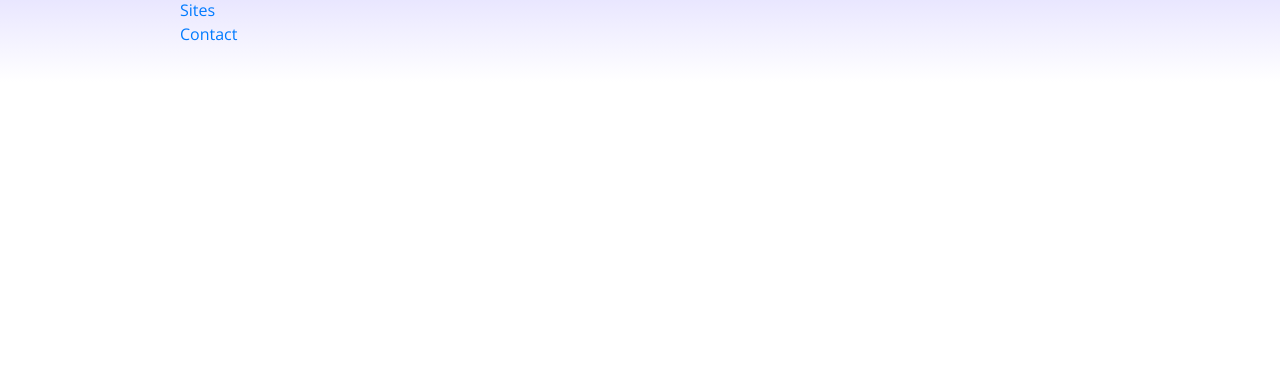
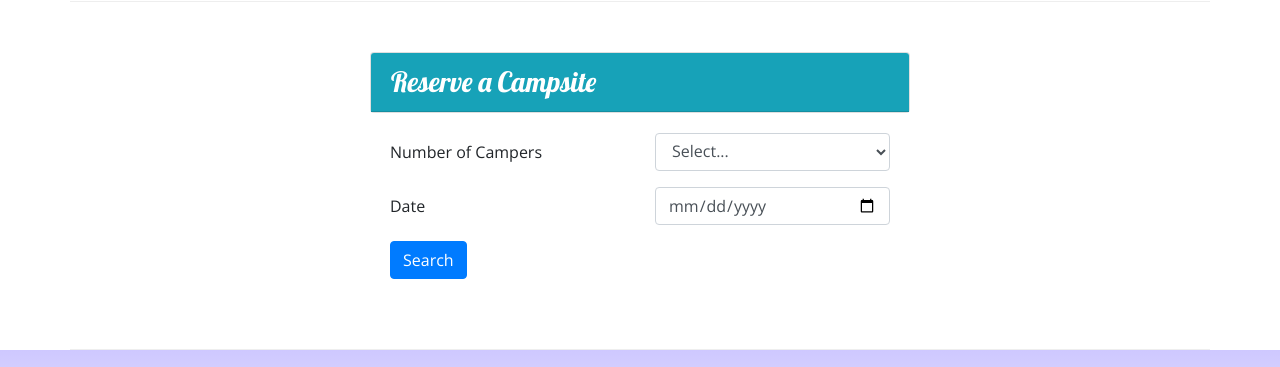
Before and after one commit to balaurenson/NucampSite, a website: page index.html in a window 1280 px wide. Shown: the part 1151-1518 px from the top of the page. Before the commit the page ends 1233 px from the top, so only its background shows below. Drawn offline with nearby package versions, Linux system fonts and the light colour scheme.

Commit message:
Bootstrap Week 2: Workshop Assignment

```diff
--- a/index.html
+++ b/index.html
@@ -25,6 +25,9 @@
                 <div class="col">
                     <h1>NuCamp</h1>
                     <h2>a better way to camp</h2>
+                </div>
+                <div class="col-md-4 col-xl-2 mt-4">
+                    <a type="button" class="btn btn-lg btn-info text-nowrap">Reserve Campsite</a>
                 </div>
             </div>
         </div>
@@ -68,8 +71,13 @@
                 <h2>Featured Campsites</h2>
             </div>
             <div class="col">
-                <h3>React Lake Campground</h3>
-                <p class="d-none d-sm-block">Nestled in the foothills of the Chrome Mountains, this campground on the shores of the pristine React Lake is a favorite for fly fishers.</p>
+                <div class="media">
+                    <div class="media-body align-self-center">
+                        <h3>React Lake Campground</h3>
+                        <p class="d-none d-sm-block">Nestled in the foothills of the Chrome Mountains, this campground on the shores of the pristine React Lake is a favorite for fly fishers.</p>
+                    </div>
+                    <img class="d-flex ml-3 img-thumbnail" src="img/react-lake-thumb.jpg" alt="react-lake-thumbnail">
+                </div>
             </div>
         </div>
 
@@ -87,7 +95,44 @@
                 </div>
             </div>
         </div>
+        <div class="row row-content">
+            <div class="col-sm-6 mx-auto">
+                <div class="card">
+                    <h3 class="card-header bg-info text-white">Reserve a Campsite</h3>
+                </div>
+                <div class="card-body">
+                    <form id="reserveForm">
+                        <div class="row form-group">
+                            <label class="col-sm-6 col-form-label" for="numCampers">Number of Campers</label>
+                            <div class="col">
+                                <select  class="form-control" name="numCampers" id="numCampers">
+                                    <option value="">Select...</option>
+                                    <option value="1">1</option>
+                                    <option value="2">2</option>
+                                    <option value="3">3</option>
+                                    <option value="4">4</option>
+                                    <option value="5">5</option>
+                                    <option value="6">6</option>
+                                </select>
+                            </div>
+                        </div>
+                        <div class="row form-group">
+                            <label class="col-sm-6 col-form-label"  for="date">Date</label>
+                            <div class="col">
+                                <input class="form-control" type="date" id="date" name="date" placeholder="date">
+                            </div>
+                        </div>
+                        <div class="row">
+                            <div class="col">
+                                <button class="btn btn-primary" type="submit">Search</button>
+                            </div>
+                        </div>
+                    </form>
+                </div>
+            </div>
+        </div>
     </div>
+
     <footer class="site-footer">
         <div class="container">
             <div class="row">
```
